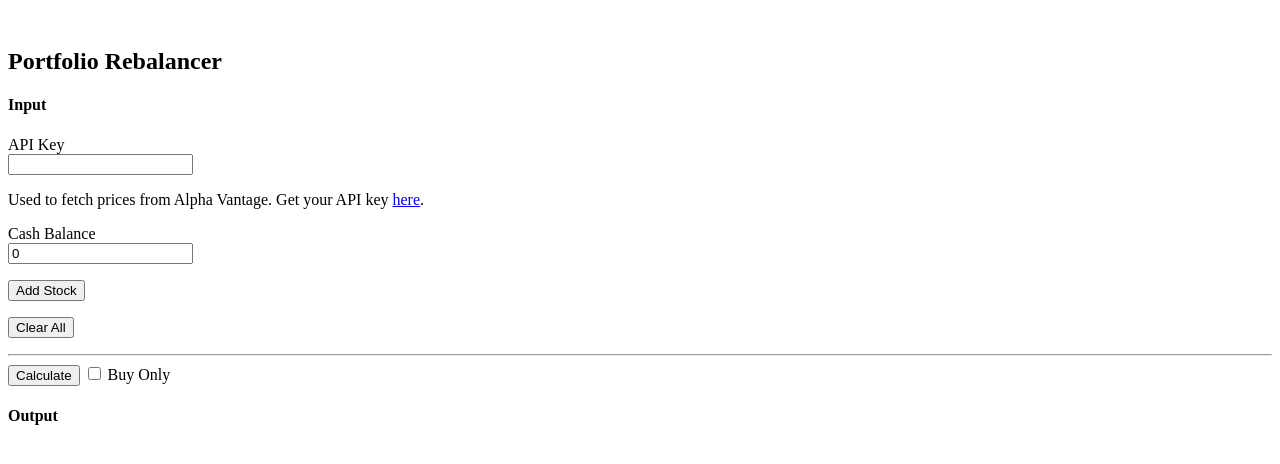
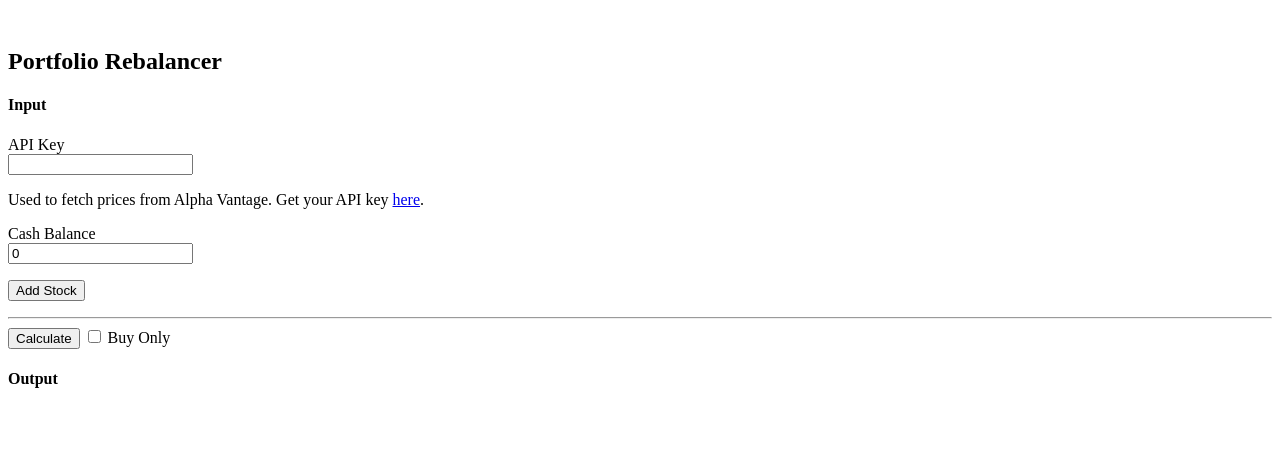
Before and after one commit to alisterpineda/PortfolioRebalancer, a Svelte app: page / in a window 1280 px wide. Shown: the top 464 px of the page. Built offline with nearby package versions, Linux system fonts and the light colour scheme.

Commit message:
Remove clearAll

```diff
--- a/src/App.svelte
+++ b/src/App.svelte
@@ -167,15 +167,6 @@
                                     </p>
                                 </div>
                             </div>
-                            <div class="level-right">
-                                <div class="field is-grouped">
-                                    <p class="control">
-                                        <button class="button is-danger">
-                                            Clear All
-                                        </button>
-                                    </p>
-                                </div>
-                            </div>
                         </div>
                     </div>
                     <hr />
```
